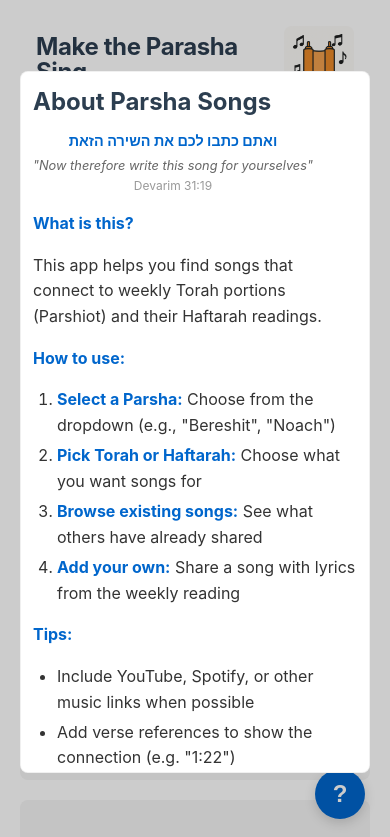
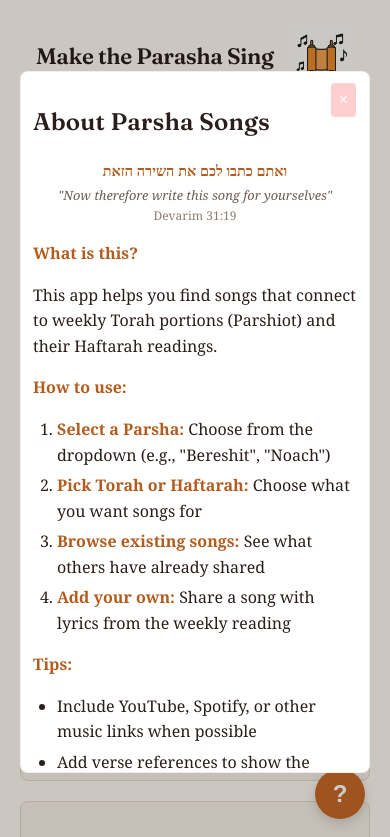
Before and after one commit to Roniboy15/parsha-songs, a website: page public/index.html in a window 390 px wide. Both pictures are taken after a click on the button "Help". Shown: the top 837 px of the page. Drawn offline with Linux system fonts and the light colour scheme; no server answers; a web font is replaced by a local one.

Commit message:
brownish-style

```diff
--- a/public/index.html
+++ b/public/index.html
@@ -4,6 +4,7 @@
 <head>
     <meta charset="UTF-8" />
     <title>Parsha-Songs</title>
+    <meta name="theme-color" content="#C76A28">
 
     <!-- Favicon / tab & device icons -->
     <link rel="icon" type="image/png" sizes="32x32" href="logo-32.png">
@@ -14,6 +15,11 @@
     <link rel="apple-touch-icon" sizes="180x180" href="apple-touch-icon.png">
     <!-- Optional: high-res for Android -->
     <link rel="manifest" href="site.webmanifest">
+    <link rel="preconnect" href="https://fonts.googleapis.com">
+    <link rel="preconnect" href="https://fonts.gstatic.com" crossorigin>
+    <link
+        href="https://fonts.googleapis.com/css2?family=Fraunces:opsz,wght@9..144,400;9..144,600&family=Gentium+Plus:wght@400;700&display=swap"
+        rel="stylesheet">
     <link rel="stylesheet" href="styles.css">
     <meta name="viewport" content="width=device-width, initial-scale=1.0">
     <style>
@@ -27,7 +33,7 @@
             width: 10px;
             height: 10px;
             border-radius: 50%;
-            background: #444;
+            background: var(--accent-700);
             display: block;
             animation: ldots 1s infinite ease-in-out;
         }
@@ -96,7 +102,7 @@
         <img src="logo.png" alt="Logo" class="site-logo" />
     </header>
 
-    <section>
+    <section class="current-parasha-section">
         <h2>Use this week's parasha</h2>
         <button id="btn-current">Load parasha</button>
         <p id="current-parasha"></p>
--- a/public/styles.css
+++ b/public/styles.css
@@ -2,28 +2,39 @@ body {
     max-width: 800px;
     margin: 0 auto;
     padding: 20px;
-    font-family: -apple-system, BlinkMacSystemFont, 'Segoe UI', Roboto, sans-serif;
+    font-family: var(--font-serif);
     line-height: 1.5;
+    background: var(--bg);
+    color: var(--text);
 }
 
 section {
-    background: #f5f5f5;
+    background: var(--surface);
     padding: 20px;
     border-radius: 8px;
     margin-bottom: 20px;
-    /* remove any heavy visual depth */
     box-shadow: none !important;
+    border: 1px solid var(--border);
 }
 
 h1, h2 {
-    color: #2c3e50;
+    color: var(--text);
+    font-family: var(--font-display);
+    font-weight: 600;
+    letter-spacing: 0.2px;
 }
 
 input, select, button {
     padding: 8px;
     margin: 5px;
-    border: 1px solid #ddd;
+    border: 1px solid var(--border);
     border-radius: 4px;
+}
+input:focus-visible,
+select:focus-visible,
+textarea:focus-visible {
+  outline: 2px solid var(--accent-400);
+  outline-offset: 2px;
 }
 
 /* make form controls responsive so they don't force horizontal overflow */
@@ -33,15 +44,19 @@ input, select, button, textarea {
 }
 
 button {
-    background: #3498db;
-    color: white;
+    background: var(--accent-600);
+    color: #fff;
     border: none;
     cursor: pointer;
     transition: background 0.2s;
 }
 
 button:hover {
-    background: #2980b9;
+    background: var(--accent-700);
+}
+button:focus-visible {
+    outline: 2px solid var(--accent-400);
+    outline-offset: 2px;
 }
 
 table {
@@ -55,14 +70,14 @@ table {
     width: 100%;
     table-layout: fixed;
     border-collapse: collapse;
-    border: 1px solid #ddd;
+    border: 1px solid var(--border);
     word-break: break-word;
 }
 
 /* Consistent borders for ALL cells */
 #links-table th,
 #links-table td {
-    border: 1px solid #ddd;
+    border: 1px solid var(--border);
     padding: 8px;
     text-align: left;
     vertical-align: top;
@@ -74,10 +89,9 @@ table {
 
 /* Header styling */
 #links-table th {
-    background: #f8f9fa;
+    background: var(--surface-2);
     font-weight: bold;
 }
-
 
 /* Link styling within table cells */
 #links-table td a {
@@ -86,7 +100,7 @@ table {
     word-break: break-word;
     overflow-wrap: anywhere;
     text-decoration: underline;
-    color: #0066cc;
+    color: var(--accent-700);
 }
 
 /* Verse column styling */
@@ -99,14 +113,33 @@ table {
 
 .clickable-verse {
     cursor: pointer;
-    color: #0066cc;
+    color: var(--accent-700);
     text-decoration: underline;
 }
 
 /* header sizing + fixed behavior on wide screens */
 :root {
-  --site-header-height: 92px;   /* increased header height */
-  --logo-size: 80px;            /* larger logo */
+  --site-header-height: 92px;
+  --logo-size: 80px;
+
+  /* Palette */
+  --bg: #FFF8F1;
+  --surface: #F7EFE7;
+  --surface-2: #F1E6DA;
+  --text: #2A1E1A;
+  --muted: #6E5A50;
+
+  --accent-700: #B35C1E;
+  --accent-600: #C76A28;
+  --accent-500: #D77B3A;
+  --accent-400: #E89B5C;
+  --accent-300: #F1B784;
+  --accent-100: #FBE7D3;
+
+  --border: #E6D7C7;
+  /* Fonts */
+  --font-serif: 'Gentium Plus', Georgia, 'Times New Roman', serif;
+  --font-display: 'Fraunces', 'Gentium Plus', Georgia, serif;
 }
 
 /* keep header normal by default (mobile/small screens) */
@@ -127,12 +160,13 @@ table {
   font-size: 1.75rem; /* increased size */
   line-height: 1.05;
   letter-spacing: -0.4px;
+  font-family: var(--font-display);
 }
 
 /* keep title readable on small screens */
 @media (max-width: 420px) {
   .site-title .main-title {
-    font-size: 1.5rem;
+    font-size: 1rem;
   }
 }
 
@@ -154,8 +188,8 @@ table {
     /* Make header flat: remove shadow, use very light border instead */
     box-shadow: none !important;
     /* keep subtle separation from page content */
-    border: 1px solid rgba(0,0,0,0.04);
-    background: rgba(255,255,255,0.98);
+    border: 1px solid var(--border);
+    background: rgba(255, 248, 241, 0.98); /* var(--bg) mit leichter Transparenz */
     border-radius: 8px;
     padding: 14px 24px;
     height: var(--site-header-height);
@@ -239,7 +273,7 @@ table {
 }
 .clickable-verse {
   cursor: pointer;
-  color: #0066cc;
+  color: var(--accent-700);
   text-decoration: underline;
 }
 
@@ -273,7 +307,7 @@ table {
   top: 8px;
   right: 10px;
   border: none;
-  background: transparent;
+  background: rgba(255, 0, 0, 0.194);
   font-size: 1.25rem;
   cursor: pointer;
 }
@@ -306,7 +340,7 @@ html, body {
 
 .songs-count {
     font-size: 0.9rem;
-    color: #666;
+    color: var(--muted);
     margin-top: 4px;
 }
 
@@ -333,7 +367,7 @@ html, body {
     word-break: break-word;
     overflow-wrap: anywhere;
     text-decoration: underline;
-    color: #0066cc;
+    color: var(--accent-700);
 }
 
 /* Mobile responsive adjustments */
@@ -349,7 +383,7 @@ html, body {
 /* bump up the mobile title size (placed at end so it overrides earlier rules) */
 @media (max-width: 420px) {
   .site-title .main-title {
-    font-size: 1.5rem !important;
+    font-size: 1.4rem !important;
   }
 }
 
@@ -361,7 +395,7 @@ html, body {
     width: 50px;
     height: 50px;
     border-radius: 50%;
-    background: #0066cc;
+    background: var(--accent-600);
     color: white;
     border: none;
     font-size: 1.5rem;
@@ -373,7 +407,7 @@ html, body {
 }
 
 .help-button:hover {
-    background: #0052a3;
+    background: var(--accent-700);
     transform: scale(1.05);
 }
 
@@ -389,12 +423,14 @@ html, body {
 
 .help-content {
     line-height: 1.6;
-    color: #333;
+    color: var(--text);
+    font-family: var(--font-serif);
 }
 
 .help-content h2 {
     margin-top: 0;
-    color: #0066cc;
+    color: var(--accent-700);
+    font-family: var(--font-display);
 }
 
 .help-content p {
@@ -411,48 +447,27 @@ html, body {
 }
 
 .help-content strong {
-    color: #0066cc;
-}
-
-/* help modal header with verse */
-.help-header {
-    display: flex;
-    justify-content: space-between;
-    align-items: flex-start;
-    margin-bottom: 1rem;
-    gap: 20px;
-}
-
-.help-header h2 {
-    margin: 0;
-    flex: 1;
-}
-
-.help-verse {
-    text-align: right;
-    flex-shrink: 0;
-    max-width: 200px;
+    color: var(--accent-700);
 }
 
 .verse-hebrew {
   font-size: 0.9rem;
   font-weight: bold;
-    color: #0066cc;
+  color: var(--accent-700);
   margin-bottom: 4px;
   direction: rtl;
 }
-
 .verse-english {
   font-size: 0.8rem;
   font-style: italic;
-    color: #666;
+  color: var(--muted);
   margin-bottom: 2px;
 }
-
 .verse-source {
   font-size: 0.75rem;
-    color: #999;
+  color: #8f7f73;
   font-weight: normal;
+  font-family: 'Gentium Plus', Georgia, serif;
 }
 
 /* responsive: stack on smaller screens */
@@ -471,14 +486,25 @@ html, body {
 /* make logo bigger on mobile */
 @media (max-width: 768px) {
   .site-logo {
-    width: 70px;
-    height: 70px;
+    width: 65px;
+    height: 65px;
   }
 }
 
 @media (max-width: 480px) {
   .site-logo {
-    width:70px;
-    height: 70px;
+    width:65px;
+    height: 65px;
   }
 }
+
+/* Current parasha section spacing */
+.current-parasha-section {
+  margin-top: 3.5rem;
+}
+
+@media (max-width: 450px) {
+  .current-parasha-section {
+    margin-top: 1rem;
+  }
+}
```
Lines whose indentation alone changed are shown as unchanged.
